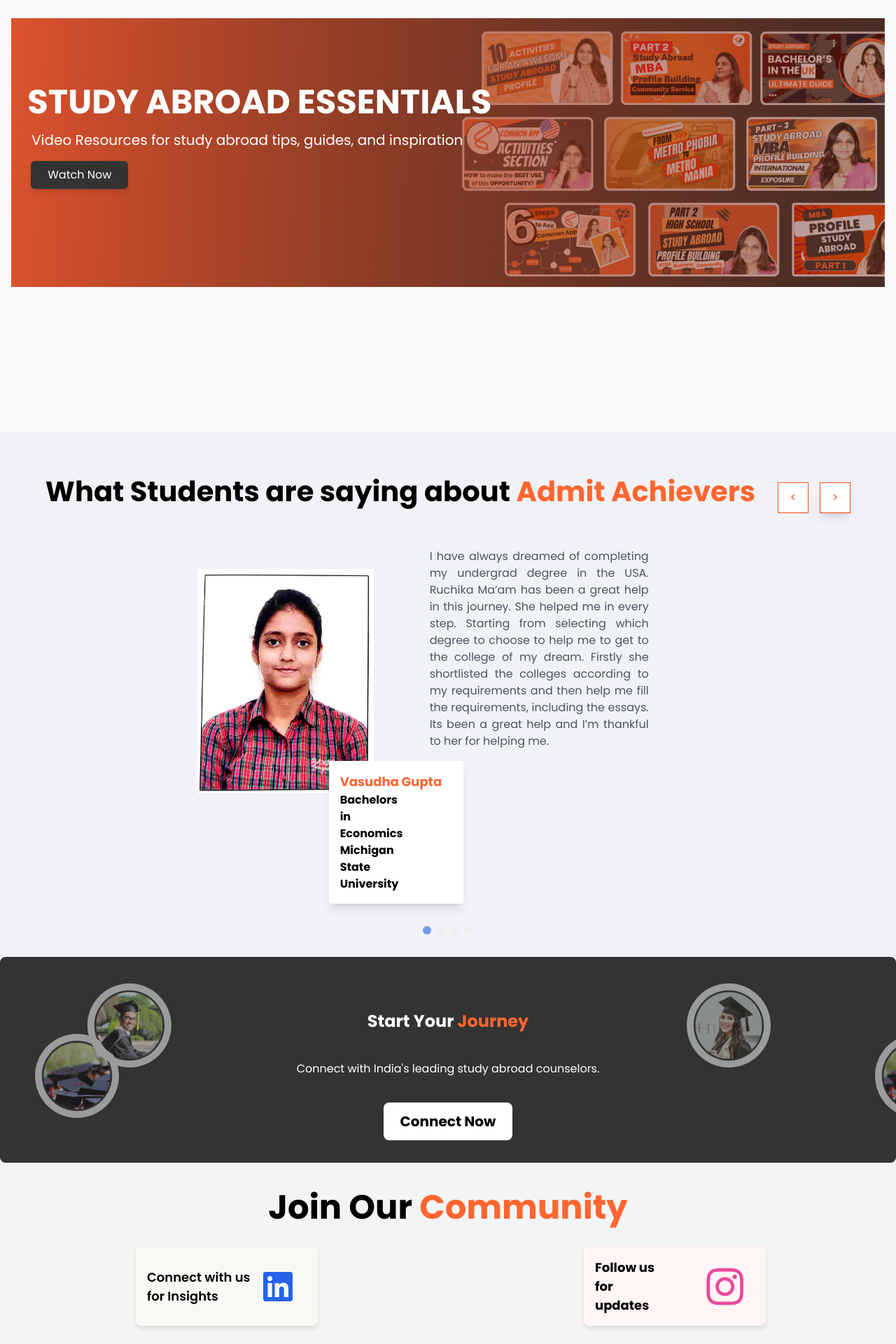
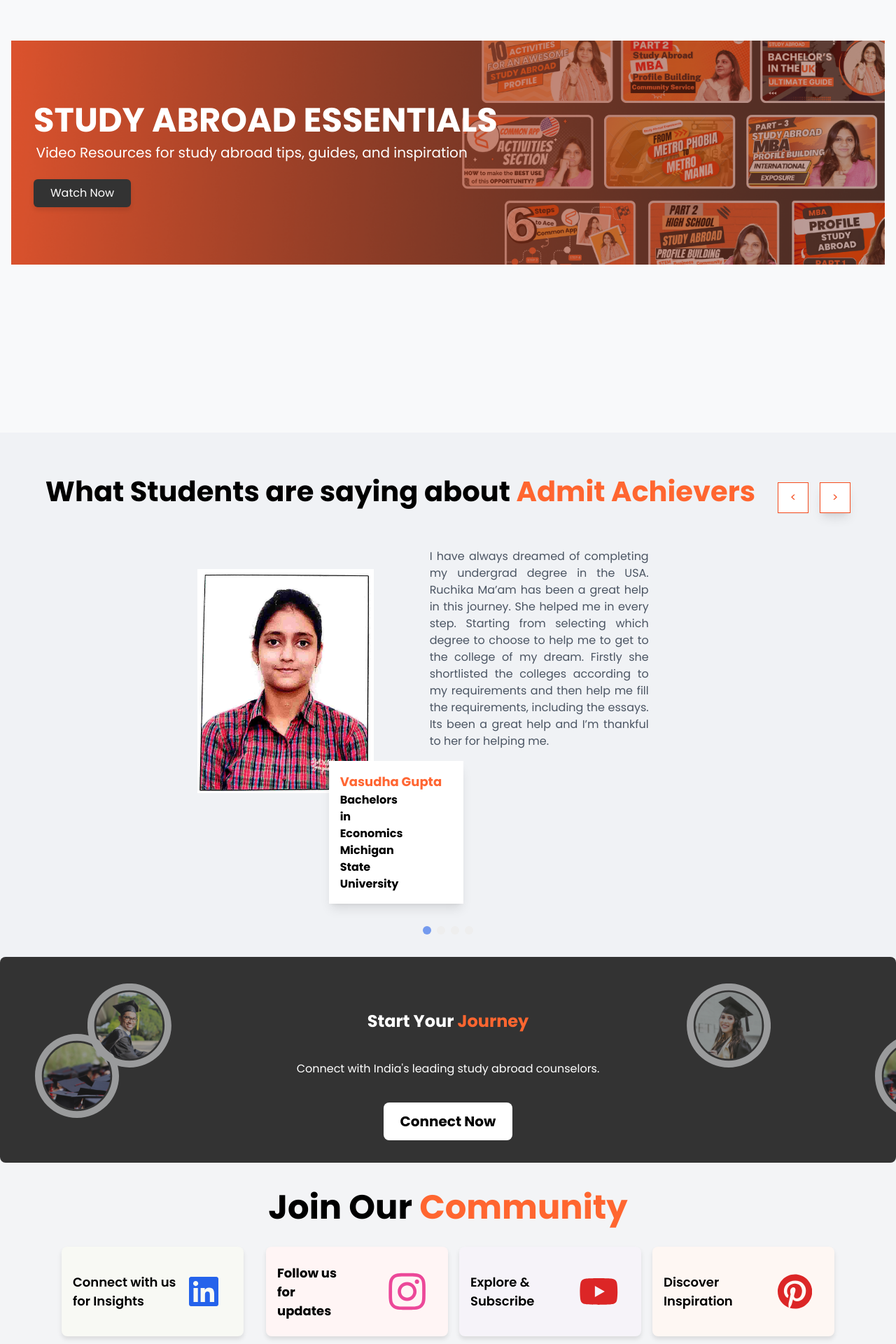
Before and after one commit to AradhyaDixit18/Admit_Achievers_Frontend, a React (Create React App) app: page / in a window 1280 px wide. Shown: the part 2540-4460 px from the top of the page at 70% size. Built offline with nearby package versions, Linux system fonts and the light colour scheme.

Commit message:
changes done

```diff
--- a/src/components/Navbar/Navbar.js
+++ b/src/components/Navbar/Navbar.js
@@ -98,7 +98,7 @@
                   onMouseEnter={() => handleMouseEnter('services')}
                   onMouseLeave={handleMouseLeave}
                 >
-                  <Link to="/admissions" className="block px-4 py-2 text-gray-800 hover:bg-gray-100">UG & PG Admissions</Link>
+                  <Link to="/admissions" className="block px-4 py-2 text-gray-800 hover:bg-gray-100"> Admissions</Link>
                   <Link to="/profile-building" className="block px-4 py-2 text-gray-800 hover:bg-gray-100">Profile Building</Link>
                   <Link to="/essay-review" className="block px-4 py-2 text-gray-800 hover:bg-gray-100">Essay Review</Link>
                   <Link to="/coming-soon" className="block px-4 py-2 text-gray-800 hover:bg-gray-100">Visas</Link>
@@ -127,7 +127,7 @@
                   <Link to="/coming-soon" className="block px-4 py-2 text-gray-800 hover:bg-gray-100">Study in Australia</Link>
                   <Link to="/coming-soon" className="block px-4 py-2 text-gray-800 hover:bg-gray-100">Study in Canada</Link>
                   <Link to="/coming-soon" className="block px-4 py-2 text-gray-800 hover:bg-gray-100">Study in Singapore</Link>
-                  <Link to="/coming-soon" className="block px-4 py-2 text-gray-800 hover:bg-gray-100">Study in New Zealand</Link>
+                  <Link to="/coming-soon" className="block px-4 py-2 text-gray-800 hover:bg-gray-100">Study in NZ</Link>
                   <Link to="/coming-soon" className="block px-4 py-2 text-gray-800 hover:bg-gray-100">Study in Europe</Link>
                 </div>
               )}
--- a/src/components/TestimonialSlider/TestimonialSlider.css
+++ b/src/components/TestimonialSlider/TestimonialSlider.css
@@ -9,7 +9,7 @@
   background-color: #f8f9fa;
 }
 
-.abroad-maintext, .abroad-subtext{
+.abroad-maintext {
   margin: 0;
 }
 
@@ -66,10 +66,10 @@
 }
 
 .community-grid {
-  display: grid;
-  grid-template-columns: repeat(2, 1fr);
+  display: flex;
+  flex-wrap: wrap;
+  justify-content: center;
   gap: 1rem;
-  justify-items: center;
 }
 
 .community-card {
@@ -120,127 +120,50 @@
   box-shadow: 0 10px 15px -3px rgba(0, 0, 0, 0.1), 0 4px 6px -2px rgba(0, 0, 0, 0.05);
 }
 
-.text-center {
-  text-align: center;
+/* Study Abroad Section */
+.study-abroad-section {
+  position: absolute;
+  left: 0;
+  top: 50%;
+  transform: translateY(-50%);
+  padding: 1rem 2rem;
+  text-align: left;
 }
 
-.mb-8 {
-  margin-bottom: 2rem;
+.study-abroad-section h1 {
+  margin: 0.5rem 0;
+}
+.study-abroad-section h2{
+  margin-left: -6%;
+}
+.abroad-button {
+  background-color: #333333;
+
 }
 
-.text-2xl {
-  font-size: 1.5rem;
-}
-
-.font-bold {
-  font-weight: 700;
-}
-
-.text-orange-500 {
-  color: #ff6633;
-}
-
-.grid {
-  display: grid;
-}
-
-.grid-cols-4 {
-  grid-template-columns: repeat(4, minmax(0, 1fr));
-}
-
-.gap-4 {
-  gap: 1rem;
-}
-@media (min-width: 1024px) {
-.abroad-maintext{
-  margin-left: -42%;
-}
-.abroad-subtext{
-  margin-left: -45%;
-}
-.abroad-button{
-  margin-left: -86%;
-}
-}
-@media (max-width: 768px) {
-  .testimonial {
-    margin-top: 180px;
+@media (max-width: 767px) {
+  .community-grid {
     flex-direction: column;
+    align-items: center;
   }
 
-  .testimonial-image {
-    margin-left: 0;
-    width: 100%;
-    height: auto;
+  .community-card {
+    max-width: 100%;
   }
 
-  .testimonial > div {
-    text-align: center;
-    width: 100%;
-    text-align: left;
-    margin-left: 0;
-  }
-
-  .testimonial div.bg-white {
-    margin-left: 0;
-    width: 100%;
+  .study-abroad-section {
     padding: 1rem;
   }
 
-  .test-head {
-    font-size: 30px;
-    text-align: center;
+  .study-abroad-section h1 {
+    font-size: 1.5rem;
   }
 
-  .arrows {
-    visibility: hidden;
+  .study-abroad-section h2 {
+    font-size: 1rem;
   }
 
-  .w-full {
-    width: 100%;
-  }
-
-  .community-grid {
-    grid-template-columns: 1fr;
-    width: 100%;
-  }
-
-  .community-card {
-    width: 100%;
-    margin-left: 0;
-    height: auto;
-  }
-
-  .community-text {
-    font-size: 14px;
-  }
-
-  .rounded-lg {
-    border-radius: 0.25rem;
-  }
-
-  .mb-8 {
-    margin-bottom: 1rem;
-  }
-
-  .text-2xl {
-    font-size: 1.25rem;
-  }
-
-  .abroad-maintext,
-  .abroad-subtext,
-  .abroad-button {
-    margin-left: 0;
-    text-align: center;
-    width: 100%;
-  }
-
-  .abroad-subtext {
-    font-size: 1rem;
-    margin-top: 1rem;
-  }
-
-  .abroad-button {
+  .study-abroad-section button {
     font-size: 1rem;
   }
 }
--- a/src/components/TestimonialSlider/TestimonialSlider.js
+++ b/src/components/TestimonialSlider/TestimonialSlider.js
@@ -8,19 +8,19 @@
 const TestimonialSlider = () => {
   return (
     <>
-      <div className="relative w-full text-white  mb-0 main">
-        <div className="relative w-full h-96 overflow-hidden z-0">
-          <img src={VideoBanner} alt="" className="absolute w-full  object-cover" />
-          <div className="relative container mt-24 py-24 z-10 flex flex-col items-center sm:items-start px-4 sm:px-0">
-            <h1 className="sm:text-2xl md:text-5xl abroad-maintext text-white font-bold text-center sm:text-left">
+      <div className="relative w-full text-white main">
+        <div className="relative w-full h-80 overflow-hidden z-0">
+          <img src={VideoBanner} alt="" className="absolute w-full h-full object-cover" />
+          <div className="study-abroad-section z-10">
+            <h1 className="sm:text-2xl md:text-5xl abroad-maintext text-white font-bold">
               STUDY ABROAD ESSENTIALS
             </h1>
-            <h2 className="text-base md:text-xl abroad-subtext text-white mt-4 text-center sm:text-left">
+            <h2 className="text-base md:text-xl abroad-subtext text-white mt-2">
               Video Resources for study abroad tips, guides, and inspiration
             </h2>
             <button
               onClick={() => window.open('https://youtube.com/@admitachievers', '_blank')}
-              className="mt-4 abroad-button text-white px-6 py-2  rounded-md bg-333333 shadow-md"
+              className="-mt-8 abroad-button text-white px-6 py-2 rounded-md shadow-md"
             >
               Watch Now
             </button>
@@ -30,7 +30,7 @@
 
       <Testimonial />
 
-      <div className="bg-gray-100 ">
+      <div className="bg-gray-100">
         {/* Section 1 */}
         <div className="ready-section w-full mx-auto text-white p-8 rounded-lg flex flex-col items-center text-center mb-10">
           <h2 className="text-2xl md:text-4xl mt-10 font-bold mb-4 z-10">
```
